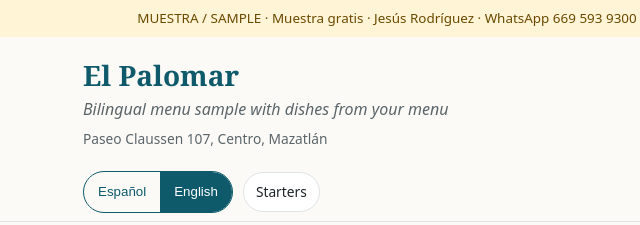
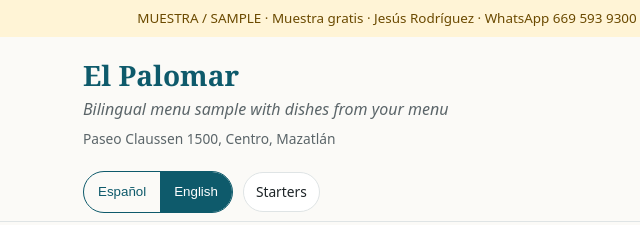
Before and after one commit to Jesus-Jazisenot/mazatlan-bilingue, a plain HTML site: page muestra/el-palomar/index.html in a window 1280 px wide. Shown: the top 225 px of the page, 253-893 px from the left. Drawn offline with Linux system fonts and the light colour scheme.

Commit message:
Muestra El Palomar: dirección corregida

```diff
--- a/muestra/el-palomar/index.html
+++ b/muestra/el-palomar/index.html
@@ -46,7 +46,7 @@ html[lang="es"] nav a[data-l="es"],html[lang="en"] nav a[data-l="en"]{display:bl
 <header>
   <h1>El Palomar</h1>
   <p class="lema"><span data-l="es">Muestra de menú bilingüe con platillos de su carta</span><span data-l="en">Bilingual menu sample with dishes from your menu</span></p>
-  <p class="datos">Paseo Claussen 107, Centro, Mazatlán<br><span data-l="es"></span><span data-l="en"></span></p>
+  <p class="datos">Paseo Claussen 1500, Centro, Mazatlán<br><span data-l="es"></span><span data-l="en"></span></p>
 </header>
 <div class="barra"><div class="barra-in">
   <div class="idioma" role="group" aria-label="Idioma / Language">
```
Also changed, not shown: 1 other file.
